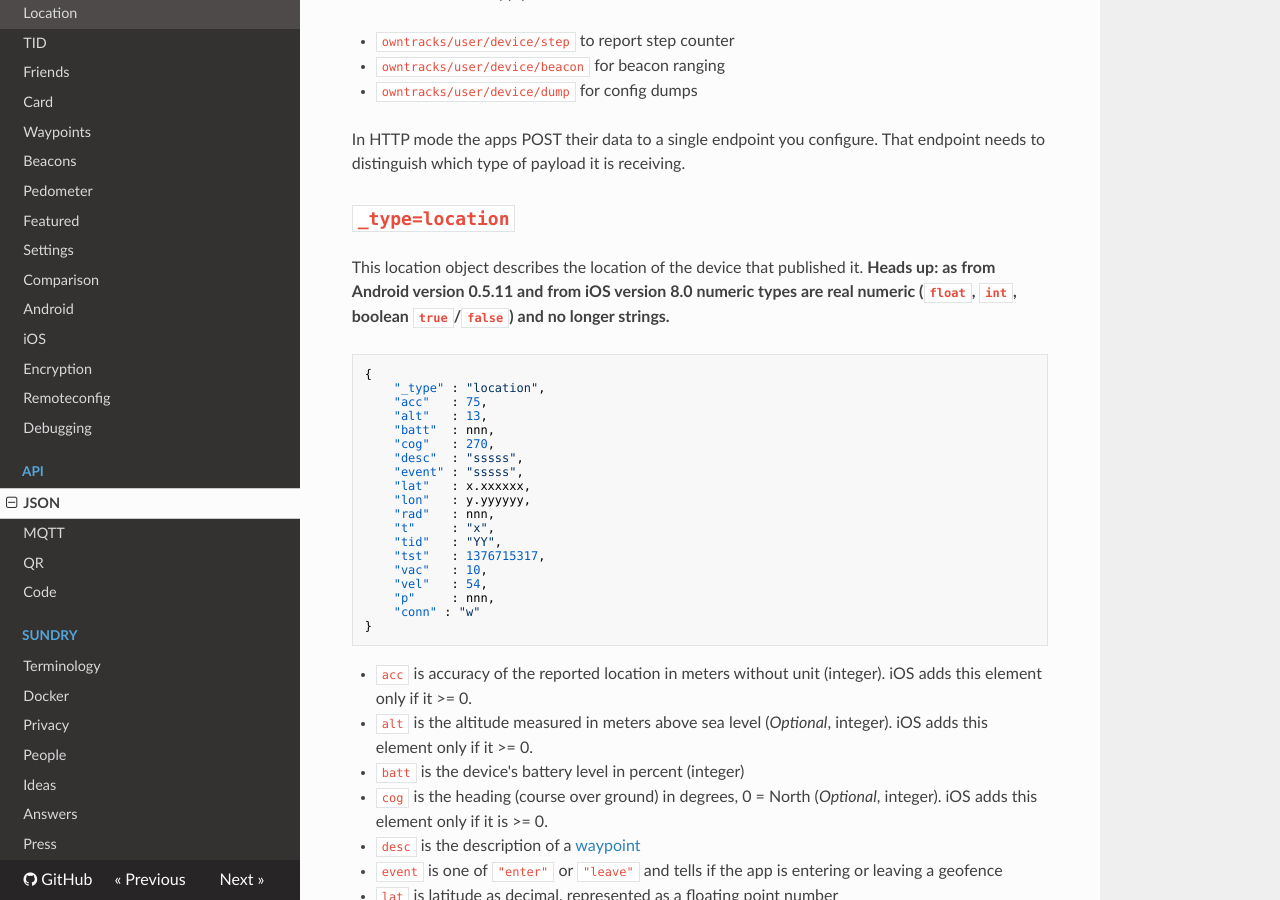
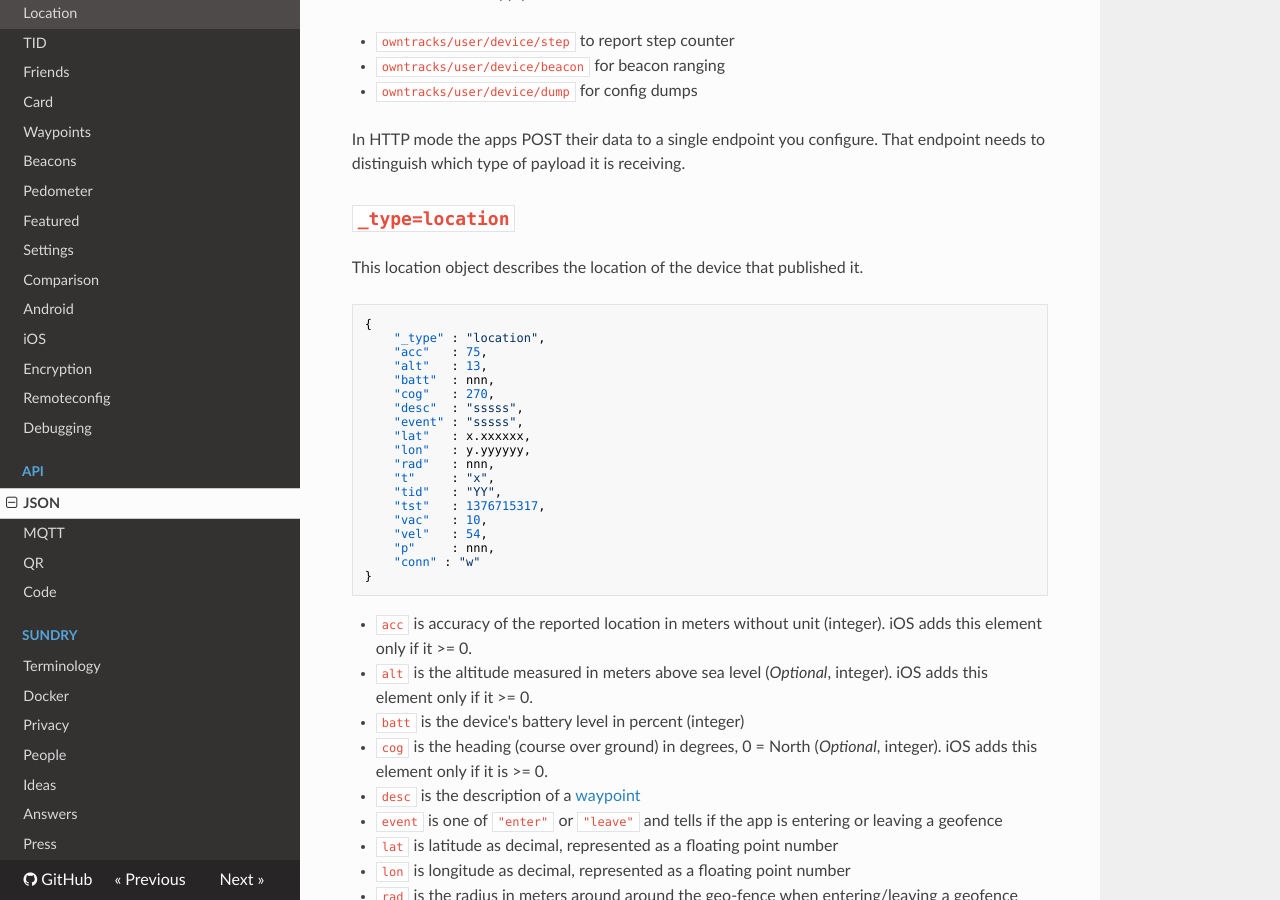
Before and after one commit to owntracks/booklet, an MkDocs documentation site: the page built from docs/tech/json.md, in a window 1280 px wide and 900 px high, scrolled down 1116 px. Built offline with MkDocs 1.6.1, drawn with Linux system fonts in a browser that asks for light colours; nearby versions of some CDN libraries; old or Windows-style settings are respelled for this version of MkDocs.

Commit message:
remove numerical type warning

````diff
--- a/docs/tech/json.md
+++ b/docs/tech/json.md
@@ -45,7 +45,7 @@ In HTTP mode the apps POST their data to a single endpoint you configure. That e
 
 ## `_type=location`
 
-This location object describes the location of the device that published it. **Heads up: as from Android version 0.5.11 and from iOS version 8.0 numeric types are real numeric (`float`, `int`, boolean `true`/`false`) and no longer strings.**
+This location object describes the location of the device that published it.
 
 ```json
 {
````
